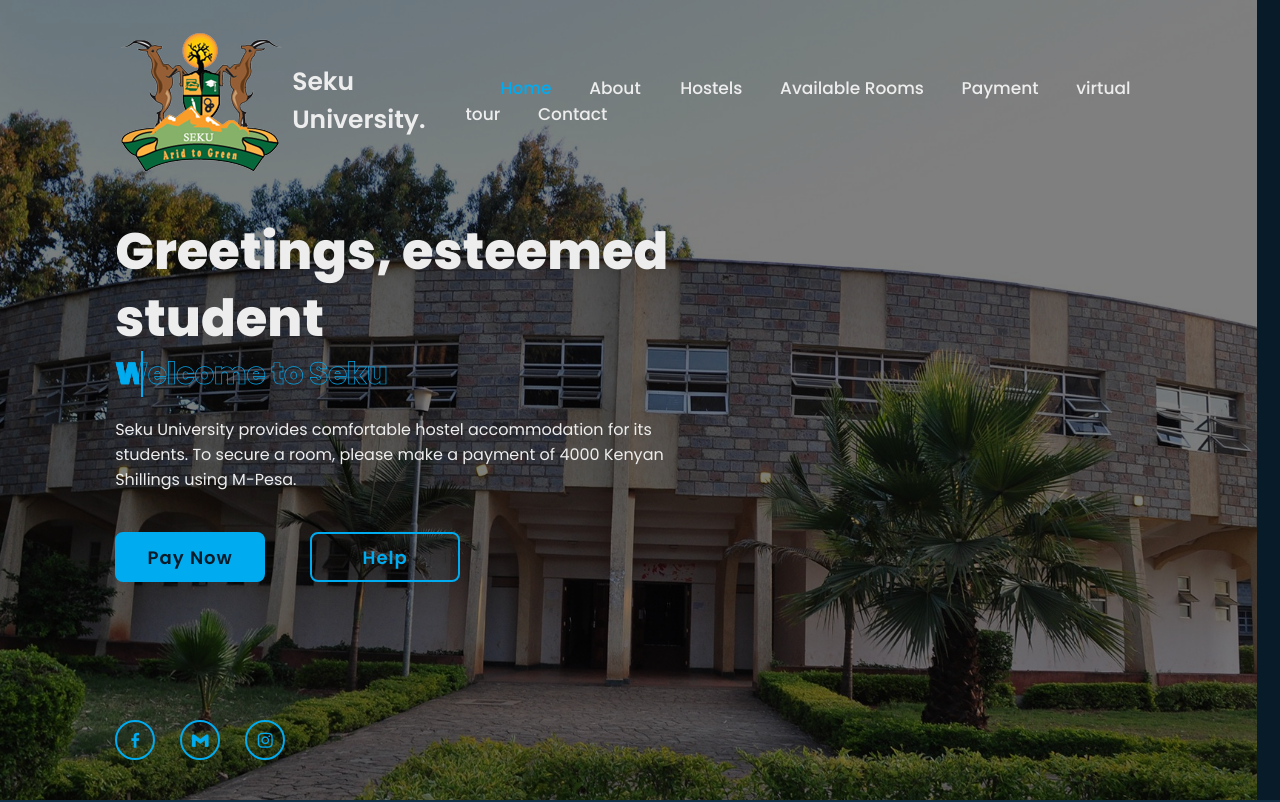
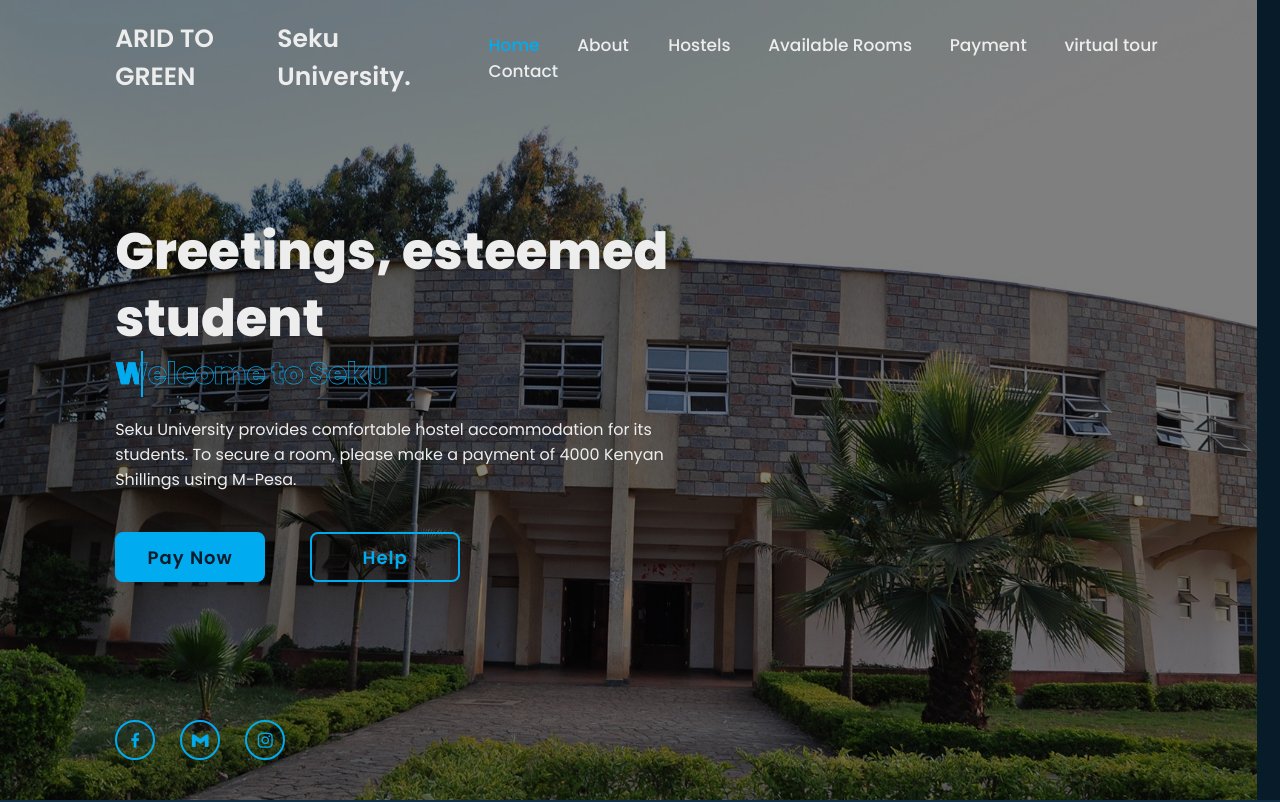
Before and after one commit to dennis3633/a, a plain HTML site: page index.html in a window 1280 px wide. Shown: the top 802 px of the page. Drawn offline with nearby package versions, Linux system fonts and the light colour scheme.

Commit message:
Update index.html

```diff
--- a/index.html
+++ b/index.html
@@ -17,8 +17,8 @@
 
     <!-- header design -->
     <header class="header">
-        <a href="#" class="logo2">
-        <img src="logo.png" alt="Logo" />
+        <a href="#" class="logo">
+        ARID TO GREEN
     </a>
 
         <a href="#" class="logo">Seku University.<span class="animate" style="--i:1;"></span></a>
```
